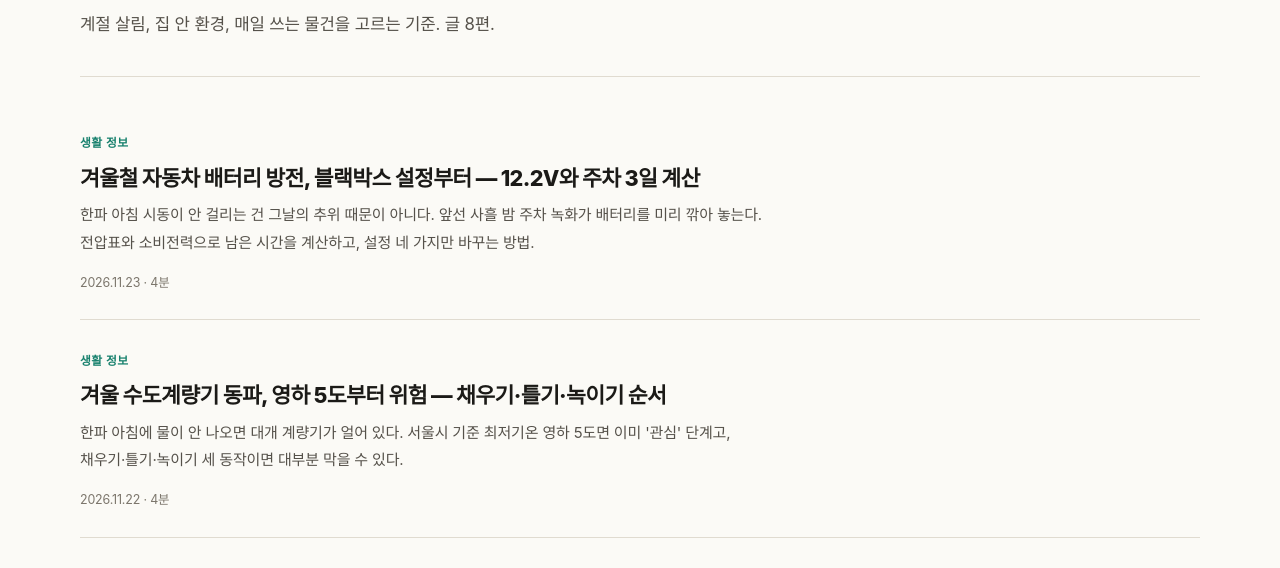
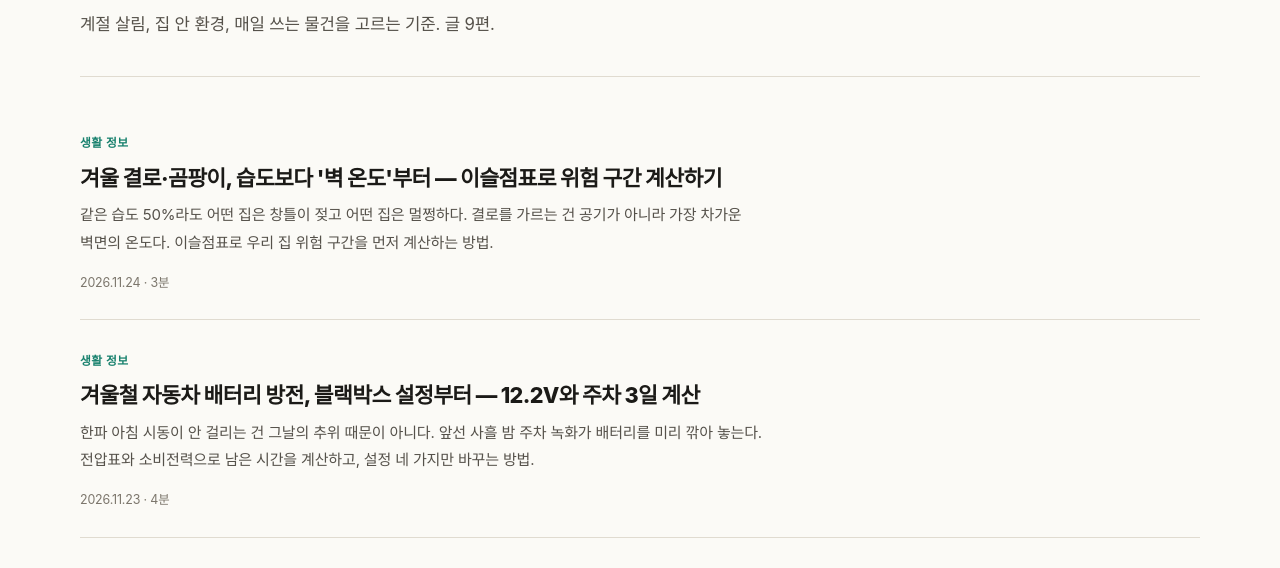
Before and after one commit to theloz33-bot/omong-kr-lab, a plain HTML site: page docs/category/living/index.html in a window 1280 px wide. Shown: the part 232-800 px from the top of the page. Drawn offline with Linux system fonts and the light colour scheme.

Commit message:
wip: sitemap, living category, two post pages

```diff
--- a/docs/category/living/index.html
+++ b/docs/category/living/index.html
@@ -39,9 +39,16 @@
 <header class="page-head">
   <p class="crumbs"><a href="/omong-kr-lab/">글</a> / 카테고리</p>
   <h1>생활 정보</h1>
-  <p class="dek">계절 살림, 집 안 환경, 매일 쓰는 물건을 고르는 기준. 글 8편.</p>
+  <p class="dek">계절 살림, 집 안 환경, 매일 쓰는 물건을 고르는 기준. 글 9편.</p>
 </header>
 <ul class="entries"><li class="entry">
+  <a href="/omong-kr-lab/posts/winter-condensation-mold-dew-point/">
+    <span class="entry-cat">생활 정보</span>
+    <h2>겨울 결로·곰팡이, 습도보다 '벽 온도'부터 — 이슬점표로 위험 구간 계산하기</h2>
+    <p>같은 습도 50%라도 어떤 집은 창틀이 젖고 어떤 집은 멀쩡하다. 결로를 가르는 건 공기가 아니라 가장 차가운 벽면의 온도다. 이슬점표로 우리 집 위험 구간을 먼저 계산하는 방법.</p>
+    <span class="entry-meta"><time datetime="2026-11-24">2026.11.24</time> · 3분</span>
+  </a>
+</li><li class="entry">
   <a href="/omong-kr-lab/posts/winter-car-battery-dashcam-drain/">
     <span class="entry-cat">생활 정보</span>
     <h2>겨울철 자동차 배터리 방전, 블랙박스 설정부터 — 12.2V와 주차 3일 계산</h2>
--- a/docs/sitemap.xml
+++ b/docs/sitemap.xml
@@ -2,6 +2,7 @@
 <urlset xmlns="http://www.sitemaps.org/schemas/sitemap/0.9">
   <url><loc>https://theloz33-bot.github.io/omong-kr-lab/</loc><lastmod>2026-11-24</lastmod></url>
   <url><loc>https://theloz33-bot.github.io/omong-kr-lab/posts/kospi-4700-index-vs-my-account/</loc><lastmod>2026-11-24</lastmod></url>
+  <url><loc>https://theloz33-bot.github.io/omong-kr-lab/posts/winter-condensation-mold-dew-point/</loc><lastmod>2026-11-24</lastmod></url>
   <url><loc>https://theloz33-bot.github.io/omong-kr-lab/posts/delivery-app-fee-net-settlement/</loc><lastmod>2026-11-23</lastmod></url>
   <url><loc>https://theloz33-bot.github.io/omong-kr-lab/posts/winter-car-battery-dashcam-drain/</loc><lastmod>2026-11-23</lastmod></url>
   <url><loc>https://theloz33-bot.github.io/omong-kr-lab/posts/jeonse-up-sale-price-flat/</loc><lastmod>2026-11-22</lastmod></url>
@@ -22,7 +23,7 @@
   <url><loc>https://theloz33-bot.github.io/omong-kr-lab/posts/smartphone-light-and-mic-setup/</loc><lastmod>2026-11-16</lastmod></url>
   <url><loc>https://theloz33-bot.github.io/omong-kr-lab/posts/winter-indoor-humidity-humidifier-guide/</loc><lastmod>2026-11-16</lastmod></url>
   <url><loc>https://theloz33-bot.github.io/omong-kr-lab/category/webtoon/</loc><lastmod>2026-11-24</lastmod></url>
-  <url><loc>https://theloz33-bot.github.io/omong-kr-lab/category/living/</loc><lastmod>2026-11-23</lastmod></url>
+  <url><loc>https://theloz33-bot.github.io/omong-kr-lab/category/living/</loc><lastmod>2026-11-24</lastmod></url>
   <url><loc>https://theloz33-bot.github.io/omong-kr-lab/category/creator/</loc><lastmod>2026-11-20</lastmod></url>
   <url><loc>https://theloz33-bot.github.io/omong-kr-lab/category/ai-production/</loc><lastmod>2026-11-17</lastmod></url>
   <url><loc>https://theloz33-bot.github.io/omong-kr-lab/services/</loc><lastmod>2026-11-24</lastmod></url>
```
Also changed, not shown: docs/posts/ai-ipo-subscription-bill/index.html (+1 -1 lines), docs/posts/ai-saves-hours-productivity-gap/index.html (+1 -1 lines).
